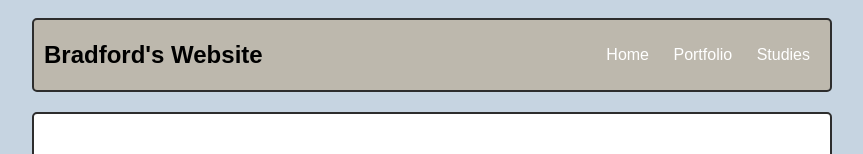
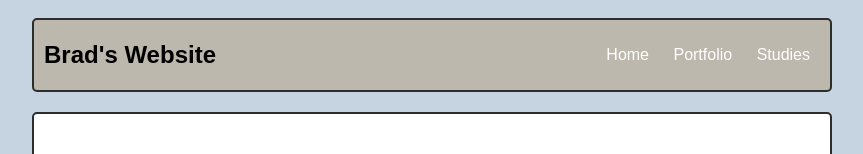
Before and after one commit to bcrosby6181/bcrosby6181.github.io, a plain HTML site: page studies.html in a window 1280 px wide. Shown: the top 154 px of the page, without its empty margins (208-1071 px from the left). Drawn offline with nearby package versions, Linux system fonts and the light colour scheme; a script that the page names is missing.

Commit message:
Update studies.html

```diff
--- a/studies.html
+++ b/studies.html
@@ -9,7 +9,7 @@
     <body>
         <div id="all-contents">
         <nav>
-            <header>Bradford's Website</header>
+            <header>Brad's Website</header>
             <ul>
                 <li><a href="index.html">Home</a></li>
                 <li><a href="portfolio.html">Portfolio</a></li>
```
